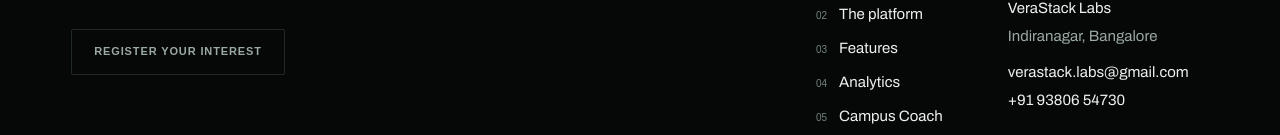
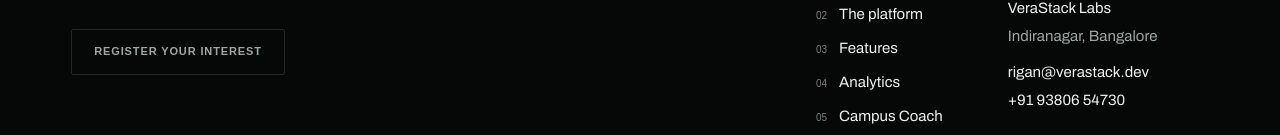
Before and after one commit to verastack-labs/origan, a Next.js app: page / in a window 1280 px wide. Shown: the part 4975-5110 px from the top of the page. Built offline with nearby package versions, Linux system fonts and the light colour scheme; a web font is replaced by a local one.

Commit message:
chore(contact): rigan@verastack.dev on the site

```diff
--- a/src/data/content.ts
+++ b/src/data/content.ts
@@ -232,7 +232,7 @@
   awaitingCaptcha: "One human check, then it sends.",
   captchaPending: "",
   failed: "That did not send. Please write to",
-  fallbackEmail: "verastack.labs@gmail.com",
+  fallbackEmail: "rigan@verastack.dev",
 } as const;
 
 /** The interest list. Three fields, raised in a dialog from any call to action. */
@@ -255,7 +255,7 @@
   assurance: "One inbox. No mailing list.",
   awaitingCaptcha: "Complete the check above to register.",
   failed: "That did not send. Please write to",
-  fallbackEmail: "verastack.labs@gmail.com",
+  fallbackEmail: "rigan@verastack.dev",
 } as const;
 
 /* ------------------------------------------------------------------ product */
--- a/src/data/site.ts
+++ b/src/data/site.ts
@@ -12,7 +12,7 @@
   location: "Indiranagar, Bangalore",
   founder: "Rigan Burnwal",
   phone: "+91 93806 54730",
-  email: "verastack.labs@gmail.com",
+  email: "rigan@verastack.dev",
 } as const;
 
 /**
```
